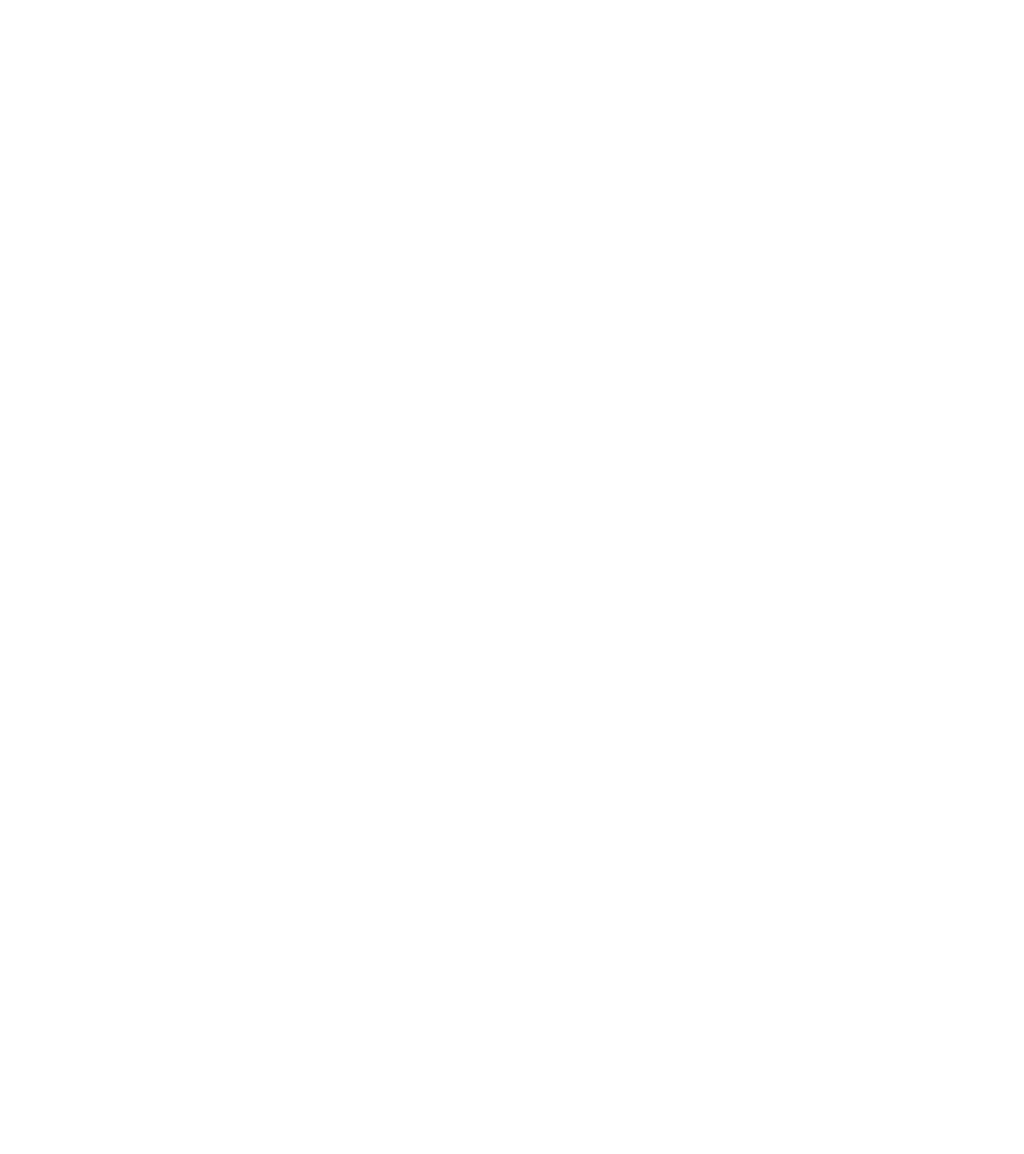
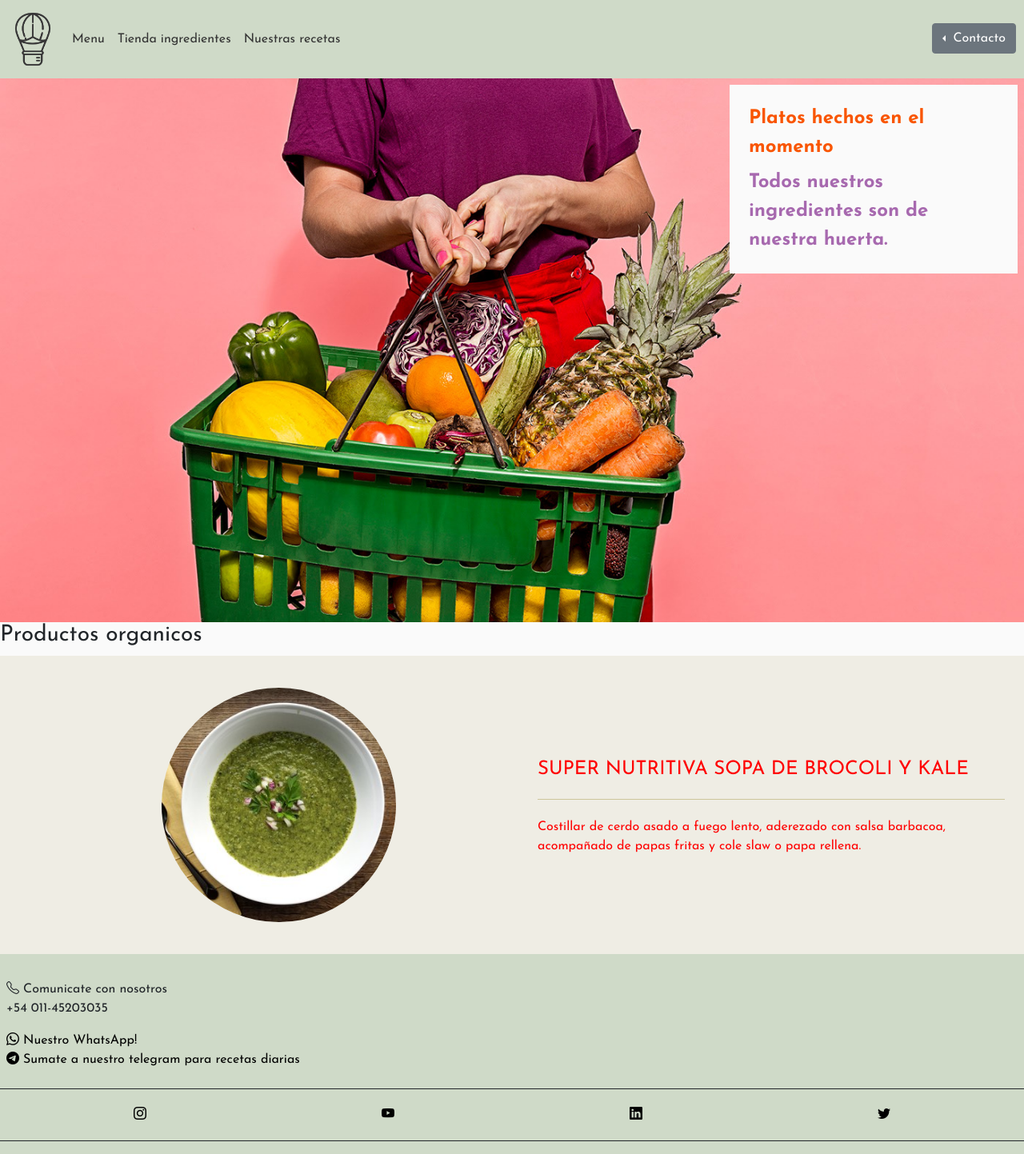
Before and after one commit to natankut/miweb, a plain HTML site: page pages/menu.html in a window 1280 px wide. Shown: the whole page at 80% size. Before the commit the page ends 800 px from the top, so only its background shows below. Drawn offline with nearby package versions, Linux system fonts and the light colour scheme.

Commit message:
agregada la nueva seccion del menu

```diff
--- a/pages/menu.html
+++ b/pages/menu.html
@@ -0,0 +1,177 @@
+<!doctype html>
+<html lang="en">
+  <head>
+
+    <meta charset="utf-8">
+    <meta name="viewport" content="width=device-width, initial-scale=1, shrink-to-fit=no">
+    <meta name="description" content="Restaurant Avenir vegetariano y vegano ademas tienda de productos naturales organicos y recetas">
+    <meta name="keywords"  content="SALUD, BIENESTAR, NATURAL, VEGETARIANO, VEGANO, RESTAURANT, ORGANICO, TIENDA ONLINE, EXPORTACION, RECETAS">
+
+    <!-- Bootstrap CSS -->
+    <link rel="shortcut icon" href="../images/favicon.ico" type="image/x-icon">
+    <link rel="stylesheet" href="https://cdn.jsdelivr.net/npm/bootstrap@4.5.3/dist/css/bootstrap.min.css" integrity="sha384-TX8t27EcRE3e/ihU7zmQxVncDAy5uIKz4rEkgIXeMed4M0jlfIDPvg6uqKI2xXr2" crossorigin="anonymous">
+    <link rel="preconnect" href="https://fonts.gstatic.com">
+    <link rel="stylesheet" href="https://cdn.jsdelivr.net/npm/bootstrap-icons@1.4.1/font/bootstrap-icons.css">
+    <link href="https://fonts.googleapis.com/css2?family=Josefin+Sans:wght@200;400;700&display=swap" rel="stylesheet">
+
+    <link rel="stylesheet" type="text/css" href="../css/estilos.css">
+
+    <title>Avenir - Tienda organica</title>
+
+  </head>
+
+<body>
+
+
+<!--INICIO NAVBAR-->
+
+  <nav id="header" class="navbar navbar-expand-lg fixed-top miNavBar ">
+        <a class="navbar-brand miNavBar_logo" href="../index.html"><img class="iconoGlobo" src="../images/iconoglobo.png"></a>
+
+        <button class="navbar-toggler miNavBar_boton" type="button" data-toggle="collapse" data-target="#navbarNavAltMarkup" aria-controls="navbarNavAltMarkup" aria-expanded="false" aria-label="Toggle navigation">
+			   <span class="navbar-toggler-icon"></span>
+		    </button>
+
+	  <div class="collapse navbar-collapse" id="navbarNavAltMarkup">
+
+			<div class="navbar-nav miNavBar_menu">
+				  <a class="nav-link miNavBar navbar_menu--item" href="menu.html">Menu</a>
+				  <a class="nav-link miNavBar navbar_menu--item" href="tienda.html">Tienda ingredientes</a>
+				  <a class="nav-link miNavBar navbar_menu--item" href="recetas.html">Nuestras recetas</a>
+
+
+
+            <div class="btn-contact dropleft">
+              <button class="btn btn-secondary dropdown-toggle" type="button" id="dropdownMenuButton" data-toggle="dropdown" aria-haspopup="true" aria-expanded="false">
+                Contacto
+              </button>
+
+
+              <div class="dropdown-menu botonContactos_dropdown">
+
+                <form class="px-3">
+                <div class="form-group mt-0 mb-1">
+                  <label for="nombre_completo"></label>
+                  <input type="text" name="nombre_completo" placeholder="Nombre completo">
+                </div>
+                <div class="form-group mt-0 mb-1">
+                  <label for="email"></label>
+                  <input type="email" name="email" placeholder="Ingrese su mail">
+                </div>
+                <div class="form-group mt-0 ml-1">
+                  <textarea class="w-100"name="campo_area" placeholder="Mensaje"></textarea>
+                </div>
+                <div class="form-group">
+                  <div class="form-check ml-0 pl-0">
+                    <label for="Seccion_Preferida">Seccion preferida</label>
+                      <select class="botonContacto">
+                        <option value="1">Recetas</option>
+                        <option value="2">Tienda de ingredientes</option>
+                        <option value="3">Menu</option>
+                      </select>
+                  </div>
+                </div>
+                <div class="form-group pl-0">
+                  <div class="form-check ml-1 pl-0">
+                    <label for="Newsletter">Suscribite a nuestro Newsletter</label>
+                    <label for="box1">SI</label>
+                    <input type="radio" name="news" id="box1" value="si">
+                    <label for="box2">NO</label>
+                    <input type="radio" name="news" id="box2" value="no">
+                  </div>
+                </div>
+                  <button type="submit" class="btn btn-primary">Enviar</button>
+              </form>
+            </div>
+          </div>
+      </div>
+    </div>
+  </nav>
+
+<!--FIN NAVBAR-->
+
+<!--INICIO Banner Tienda-->
+
+<div class="marginTop bannerTienda">
+  <div class="cuadradoBanner type-bold p-4">
+    <span class="mensaje1">Platos hechos en el momento</span>
+    <span class="mensaje2 mt-2">Todos nuestros ingredientes son de nuestra huerta.</span>
+  </div>
+</div>
+
+<!--FIN Banner Tienda-->
+
+
+
+<!--INICIO  Tienda -->
+
+<section class="">
+    <div class="">
+        <h3>Productos organicos</h3>
+    </div>
+
+    <div class="mainContainer container-fluid p-4">
+
+        <div class="col-md-6 plato m-3">
+            <img class="rounded-circle" src="../images/menu/brocolikale.jpg" alt="sopa brocoli kale">
+
+        </div>
+
+        <div class="infoPlato">
+            <h4>Super nutritiva sopa de brocoli y kale</h4>
+            <p>Costillar de cerdo asado a fuego lento, aderezado con salsa barbacoa, acompañado de papas fritas y cole slaw o papa rellena.</p>
+        </div>
+
+
+        <div>
+
+        </div>
+
+        <div>
+
+        </div>
+
+        <div>
+
+        </div>
+
+        <div>
+
+        </div>
+    </div>
+</section>
+<!--INICIO FOOTER-->
+
+<footer class="container-fluid" id="footer">
+  <div class="row">
+    <div class="col-12 mt-4 footer_container-imgs p-0">
+      <div class="m-2">
+          <i class="bi bi-telephone"></i>
+          <span>Comunicate con nosotros</span>
+          <p>+54 011-45203035</p>
+
+          <a href="#"><span class="bi-whatsapp"> Nuestro WhatsApp!</span></a>
+          <a href="#"><span class="bi bi-telegram"> Sumate a nuestro telegram para recetas diarias</span></a>
+      </div>
+      <div class="list">
+        <ul class="list_socialMedia mt-4">
+
+          <a href="#" class="bi bi-instagram list_socialMedia-img"></a>
+          <a href="#" class="bi bi-youtube list_socialMedia-img"></a>
+          <a href="#" class="bi bi-linkedin list_socialMedia-img"></a>
+          <a href="#" class="bi bi-twitter list_socialMedia-img"></a>
+
+        </ul>
+      </div>
+    </div>
+  </div>
+</footer>
+
+<!--Scripts-->
+
+    <script src="https://code.jquery.com/jquery-3.5.1.slim.min.js" integrity="sha384-DfXdz2htPH0lsSSs5nCTpuj/zy4C+OGpamoFVy38MVBnE+IbbVYUew+OrCXaRkfj" crossorigin="anonymous"></script>
+    <script src="https://cdn.jsdelivr.net/npm/bootstrap@4.5.3/dist/js/bootstrap.bundle.min.js" integrity="sha384-ho+j7jyWK8fNQe+A12Hb8AhRq26LrZ/JpcUGGOn+Y7RsweNrtN/tE3MoK7ZeZDyx" crossorigin="anonymous"></script>
+
+
+</body>
+</html>
--- a/scss/_main.scss
+++ b/scss/_main.scss
@@ -207,3 +207,34 @@ body {
         }
     }
 }
+
+/*Estilo Menu*/
+
+.mainContainer {
+    background-color: #efede4;
+    display: flex;
+    align-items: center;
+
+    .plato{
+        display: flex;
+        align-items: center;
+        justify-content: center;
+    }
+
+    img {
+        width: 50%;
+        max-width: 460px;
+    }
+
+   .infoPlato {
+
+    color: red;
+        h4 {
+        text-transform: uppercase;
+        border-bottom: solid 1px #cdc59a;
+        margin-bottom: 22px;
+        padding-bottom: 22px;
+        margin-top: 22px;
+        }
+   }
+}
```
Also changed, not shown: css/estilos.css, images/menu/alioli.jpg (added), images/menu/arrabiata.jpg (added), images/menu/brocolikale.jpg (added), images/menu/huevohorneado.jpg (added), images/menu/pasta.png (added), images/menu/sojatextu.jpg (added), images/menu/tofuparmesano.jpg (added), 1 other file.
